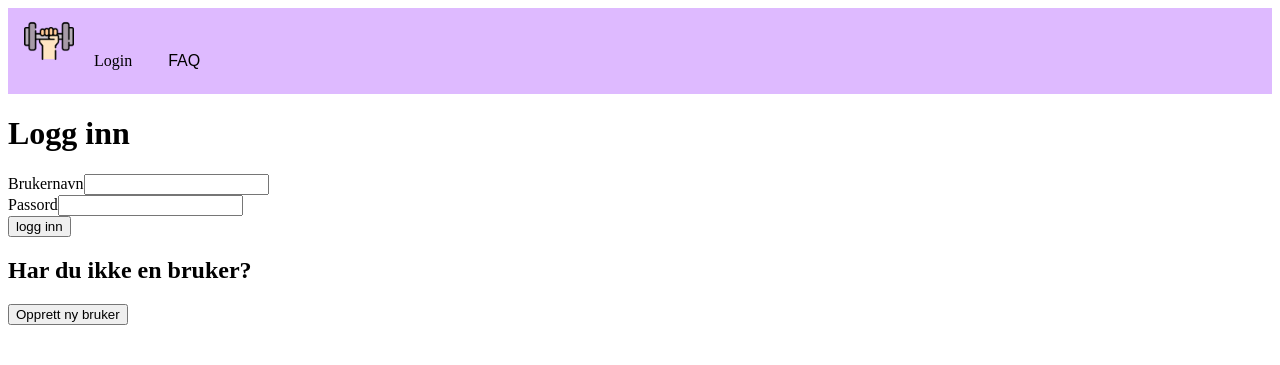
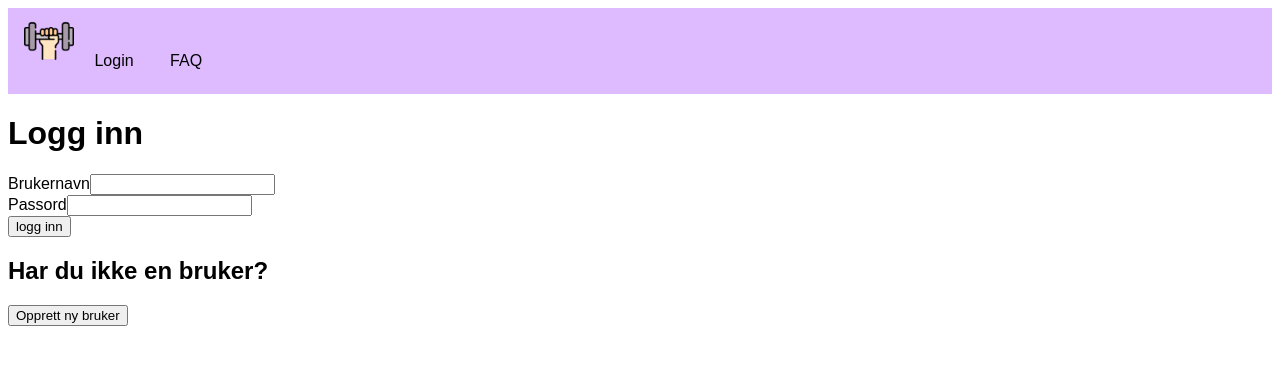
Before and after one commit to helene-cpu/treningsplanlegging, a Flask app: page / in a window 1280 px wide. Shown: the top 365 px of the page. Run offline with Flask 3, Linux system fonts and the light colour scheme.

Commit message:
dysleksi vennelig font

```diff
--- a/static/css/styles.css
+++ b/static/css/styles.css
@@ -1,3 +1,7 @@
+body{
+    font-family: sans-serif;
+}
+
 .navbar{
     height: 70px;
     background-color: rgb(222, 186, 255);
@@ -6,6 +10,7 @@
 }
 
 .navbar a{
+    font-size: 1rem;
     text-decoration: none;
     justify-content: center;
     color: black;
@@ -19,6 +24,5 @@
 
 /* FAQ */
 .faq{
-    font-family: sans-serif;
     font-size: 1rem;
 }
```
